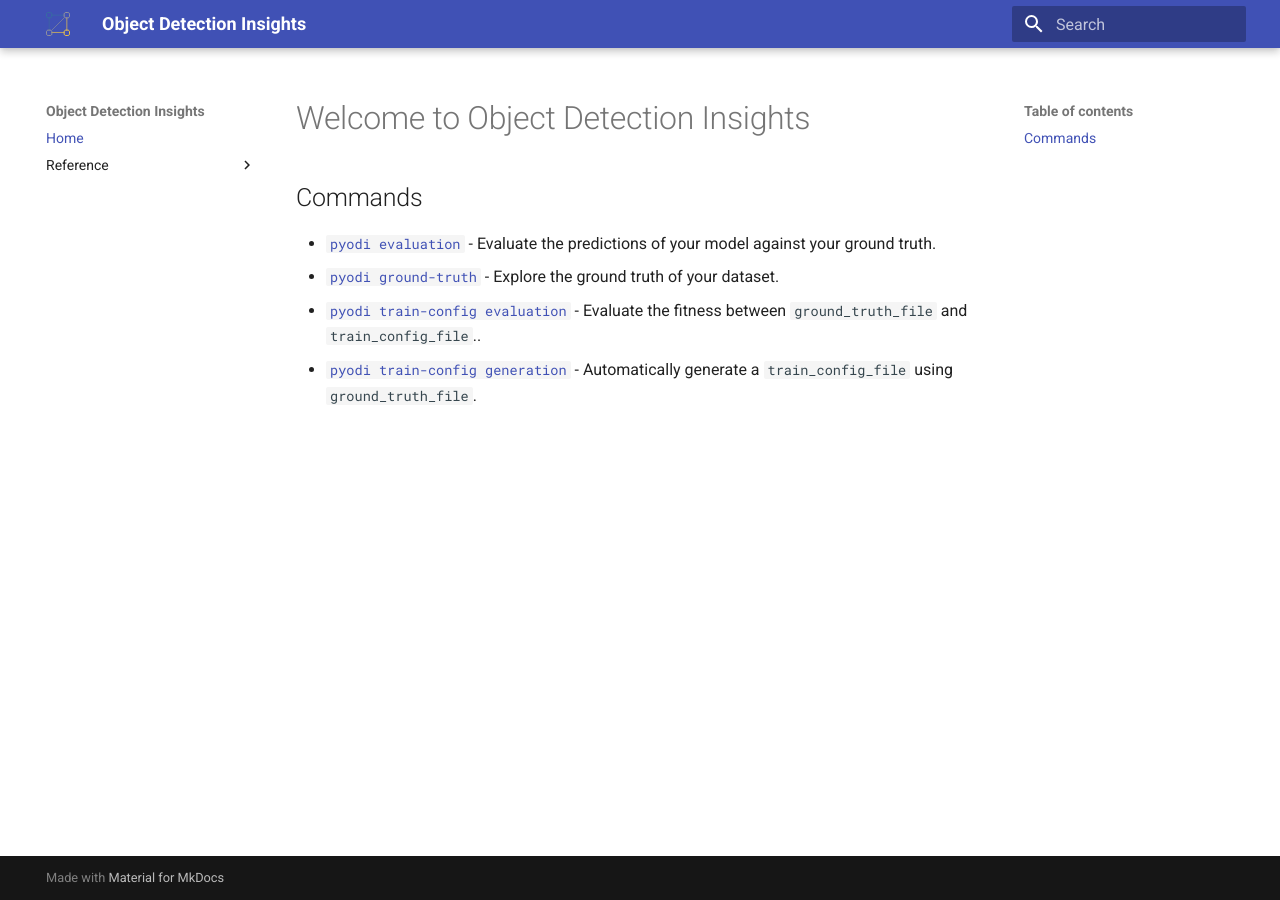
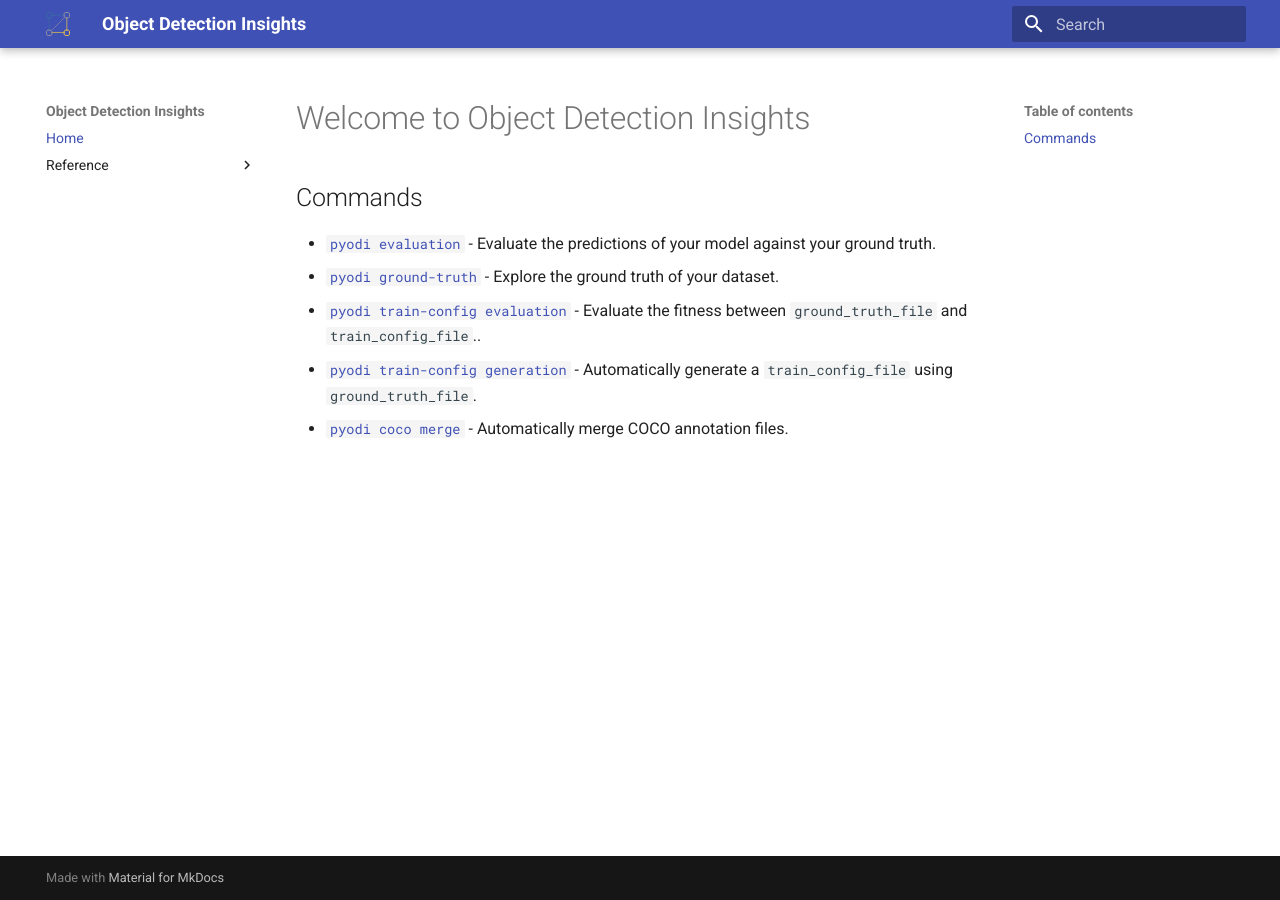
Before and after one commit to Gradiant/pyodi, an MkDocs documentation site: the page built from docs/index.md, in a window 1280 px wide. Built offline with MkDocs 1.6.1 and Material for MkDocs 9.7.7, drawn with Linux system fonts in a browser that asks for light colours.

Commit message:
Update docs

```diff
--- a/docs/index.md
+++ b/docs/index.md
@@ -6,3 +6,4 @@
 * [`pyodi ground-truth`](reference/apps/ground-truth.md) - Explore the ground truth of your dataset.
 * [`pyodi train-config evaluation`](reference/apps/train-config-evaluation.md) - Evaluate the fitness between `ground_truth_file` and `train_config_file`..
 * [`pyodi train-config generation`](reference/apps/train-config-generation.md) - Automatically generate a `train_config_file` using `ground_truth_file`.
+* [`pyodi coco merge`](reference/apps/coco-merge.md) - Automatically merge COCO annotation files.
```
Also changed, not shown: docs/reference/apps/coco-merge.md (added, +1 -0 lines).
